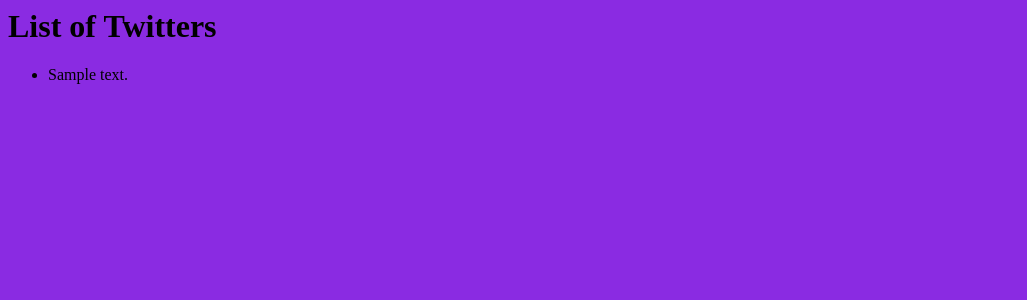
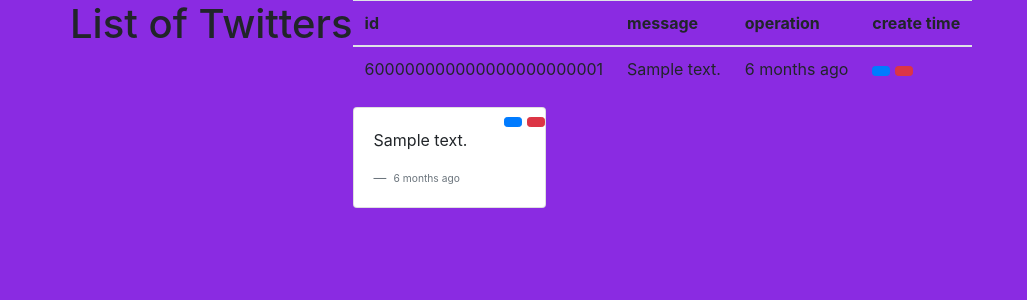
Before and after one commit to LeoLionly5/tw-ShengyiZHOU, a Node server app: page /tws/ in a window 1280 px wide. Shown: the top 300 px of the page, without its empty margins (0-1027 px from the left). Run offline with Node 20, Linux system fonts and the light colour scheme; tables that the repository leaves empty hold one stand-in row (values such as "Sample post"); some libraries are stand-ins or nearby versions.

Commit message:
second commit

```diff
--- a/index.js
+++ b/index.js
@@ -1,14 +1,72 @@
+// require('dotenv').config();
+// const path = require('path');
+
+// const express = require("express");
+// const morgan = require("morgan");
+// const bodyParser = require('body-parser');
+// const exphbs = require('express-handlebars');
+// const mongoose = require('mongoose');
+// const moment = require('moment');
+// //const bootstrap = require('bootstrap');
+// //const jquery = require('jquery');
+
+// const twsRouter = require('./routes/web/tws');
+// const twsApiRouter = require('./routes/api/tws');
+
+// const connectDB = require('./middlewares/db');
+// connectDB.connect();
+
+// const app = express();
+
+// app.use(morgan('dev'));
+// app.use(express.urlencoded({ extended: false }))
+// app.use(bodyParser.json());
+// app.use(express.static(__dirname + '/node_modules/@fortawesome/fontawesome-free'));
+
+// app.engine('.hbs', exphbs({
+//     extname: '.hbs',
+//     defaultLayout: 'main',
+//     helpers: {
+//         formatDate: function (date, format) {
+//             return moment(date, "YYYYMMDD").fromNow();
+//         }
+//     }
+// }));
+// app.set('view engine', '.hbs');
+
+// app.use(express.static(path.join(__dirname, 'public')))
+
+// app.use('/tws', twsRouter);
+// app.use('/api/tws', twsApiRouter);
+
+// app.get('/', function(req, res){
+//     res.send("It works !");
+// });
+
+// app.use((req, res, next) => {
+//     const error = new Error('Not Found !');
+//     error.status = 404;
+//     next(error);
+// })
+
+// app.listen(process.env.PORT, function(){
+//     console.log('Server running on localhost:'+process.env.PORT);
+// });
+
+// //connectDB.close();
 require('dotenv').config();
 const path = require('path');
 
-const express = require("express");
-const morgan = require("morgan");
+const express = require('express');
+const morgan = require('morgan');
 const bodyParser = require('body-parser');
 const exphbs = require('express-handlebars');
-const mongoose = require('mongoose');
+const moment = require('moment');
 
 const twsRouter = require('./routes/web/tws');
 const twsApiRouter = require('./routes/api/tws');
+
+const test = require('./middlewares/test');
 
 const connectDB = require('./middlewares/db');
 connectDB.connect();
@@ -21,27 +79,41 @@ app.use(bodyParser.json());
 
 app.engine('.hbs', exphbs({
     extname: '.hbs',
-    defaultLayout: 'main'
+    defaultLayout: 'main',
+    helpers: {
+        formatDate: function (date, format) {
+            return moment(date, "YYYYMMDD").fromNow();
+        },
+        isEmpty: (value) => {
+            return value === '';
+        },
+        isNotEmpty: (value) => {
+            return value !== '';
+        }
+    }
 }));
 app.set('view engine', '.hbs');
 
-app.use(express.static(path.join(__dirname, 'public')))
+app.use(express.static(path.join(__dirname, 'public')));
+app.use(express.static(__dirname + '/node_modules/jquery/dist'));
+app.use(express.static(__dirname + '/node_modules/bootstrap/dist'));
+app.use(express.static(__dirname + '/node_modules/@fortawesome/fontawesome-free'));
 
 app.use('/tws', twsRouter);
 app.use('/api/tws', twsApiRouter);
 
-app.get('/', function(req, res){
-    res.send("It works !");
+app.get('/', function(req, res) {
+    res.send('It works !');
 });
 
 app.use((req, res, next) => {
     const error = new Error('Not Found !');
     error.status = 404;
     next(error);
-})
-
-app.listen(process.env.PORT, function(){
-    console.log('Server running on localhost:'+process.env.PORT);
 });
 
-//connectDB.close();
+app.listen(process.env.PORT, function() {
+    console.log('Server running on localhost:' + process.env.PORT);
+});
+
+// connectDB.close();
--- a/public/css/main.css
+++ b/public/css/main.css
@@ -1,3 +1,26 @@
 body {
     background: blueviolet;
 }
+
+h1.title {
+    display: block;
+    border-bottom: 3px dashed #C1C1C1;
+    width: 100%;
+    text-align: center;
+    margin-bottom: 50px;
+    padding: 10px;
+}
+
+.jumbotron {
+    width: 100%;
+}
+
+.alert {
+    width: 100%;
+}
+
+.tools {
+    position: absolute;
+    top: 0;
+    right: 0;
+}
--- a/routes/web/tws.js
+++ b/routes/web/tws.js
@@ -1,7 +1,28 @@
 const express = require('express');
+const mongoose = require('mongoose');
 const Router = express.Router();
 
 const Tw = require('../../models/Tw')
+
+var list = (req, res, msg = '') => {
+    var error = false;
+
+    Tw.find()
+        .sort({createdAt:-1})
+        .lean()
+        .exec()
+        .then(tws => {
+            res.render('tws', {
+                tws: tws,
+                error: error,
+                msg: msg,
+            });
+        })
+        .catch(err => {
+            error = err;
+            console.error(error);
+        });
+}
 
 Router.get('/', (req, res) => {
     const error = false;
@@ -21,4 +42,36 @@ Router.get('/', (req, res) => {
     });
 })
 
+Router.get('/delete/:twId', (req, res) => {
+    twId = req.params.twId;
+
+    Tw.remove({
+        _id: twId
+    })
+        .exec()
+        .then(result => {
+            res.redirect('/tws/success/Tw well deleted !');
+            // res.render('tws', {
+            //     tws: result,
+            //     error: error
+            // });
+        })
+        .catch(err => {
+            error = err;
+            console.error(error);
+        });
+});
+
+Router.get('/', (req, res) =>{
+    list(req, res)
+});
+
+Router.get('/:type/:msg', (req, res) => {
+    var msg = {
+        type: req.params.type,
+        msg: req.params.msg
+    }
+    list(req, res, msg)
+});
+
 module.exports = Router;
--- a/views/layouts/main.hbs
+++ b/views/layouts/main.hbs
@@ -1,10 +1,20 @@
 <html>
     <head>
-        <meta charset="UTF-8"/>
+        <meta charset="UTF-8" />
         <title>Twitter</title>
-        <link rel="stylesheet" href="/css/main.css"/>
+        <link rel="stylesheet" href="/css/bootstrap.min.css"/>
+        <link rel="stylesheet" href="/css/all.min.css"/>
+        <link rel="stylesheet" href="/css/main.css" />
+        {{!-- <link rel="stylesheet" href="https://cdn.bootcss.com/font-awesome/5.11.2/css/all.css"> --}}
     </head>
     <body>
-        {{{body}}}
+        <div class="container">
+            <div class="row">
+                {{{body}}}
+            </div>
+        </div>
+
+        <script language="javascript" src="/jquery.min.js"></script>
+        <script language="javascript" src="/js/bootstrap.min.js"></script>
     </body>
 </html>
--- a/views/tws.hbs
+++ b/views/tws.hbs
@@ -1,7 +1,48 @@
 <h1>List of Twitters</h1>
 
-<ul>
-  {{#each tws}}
-    <li>{{{this.message}}}</li>
-  {{/each}}
-</ul>
+<div>
+  <div>
+    <table class="table table-hover">
+      <thead>
+        <tr>
+          <th>id</th>
+          <th>message</th>
+          <th>operation</th>
+          <th>create time</th>
+        </tr>
+      </thead>
+      <tbody>
+      {{#each tws}}
+        <tr>
+          <td>{{{this._id}}}</td>
+          <td>{{{this.message}}}</td>
+          <td>{{{ formatDate this.createdAt }}}</td>
+          <td>
+              <a href="/tws/delete/{{this._id}}" class="btn btn-primary btn-sm"><i class="fas fa-edit"></i></a>
+              <a href="/tws/delete/{{this._id}}" class="btn btn-danger btn-sm"><i class="fas fa-trash-alt"></i></a>
+          </td>
+        </tr>
+      {{/each}}
+      </tbody>
+    </table>
+  </div>
+
+  <div class="card-columns">
+    {{#each tws}}
+      <div class="card">
+        <div class="tools">
+          <a href="/tws/delete/{{this._id}}" class="btn btn-primary btn-sm"><i class="fas fa-edit"></i></a>
+          <a href="/tws/delete/{{this._id}}" class="btn btn-danger btn-sm"><i class="fas fa-trash-alt"></i></a>
+        </div>
+        <div class="card-body">
+          <p class="card-text">{{{this.message}}}</p>
+            <footer class="blockquote-footer">
+              <small class="text-muted">
+                {{{ formatDate this.createdAt }}}
+              </small>
+            </footer>
+        </div>
+      </div>
+    {{/each}}
+  </div>
+</div>
```
Also changed, not shown: package.json (+6 -1 lines), routes/api/tws.js (+10 -2 lines), 1 other file.
